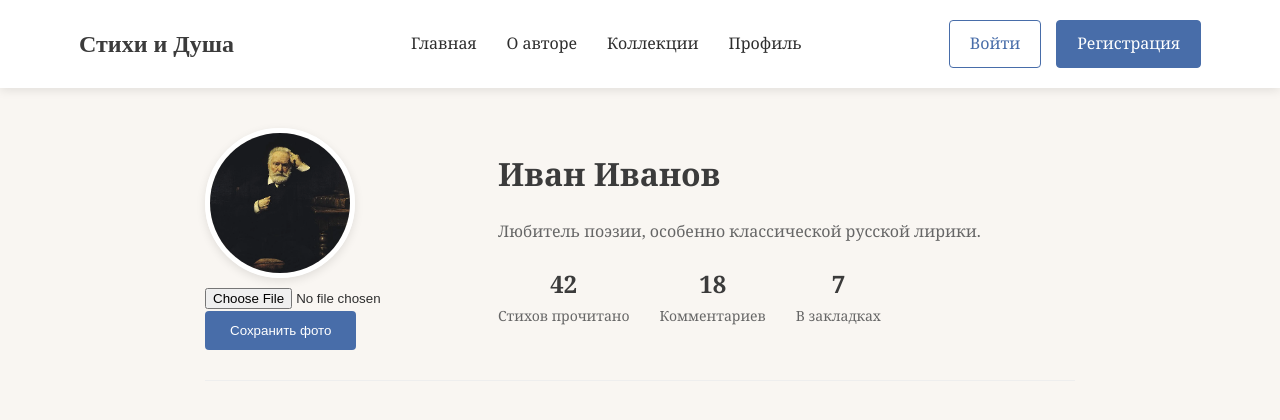
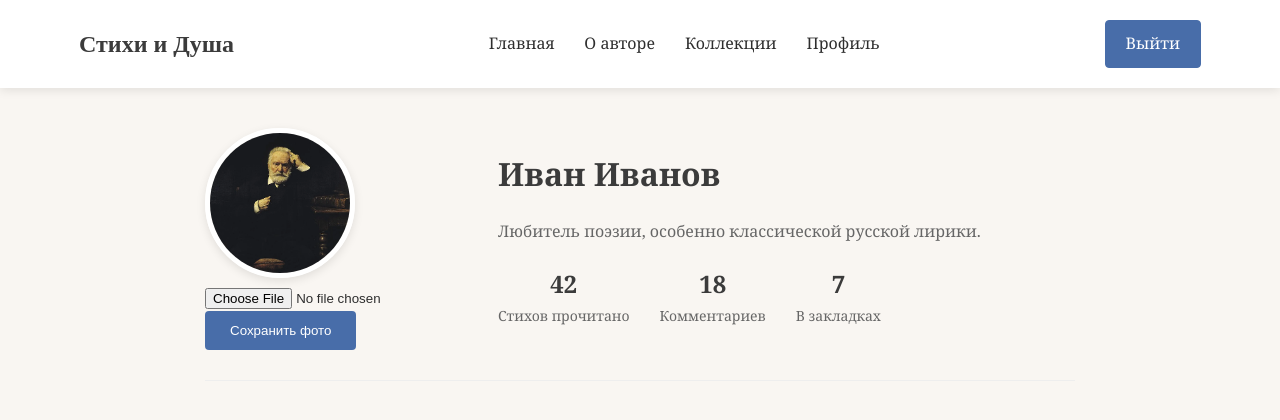
Before and after one commit to vladkish/crud, a Django app: page /users/profile/ in a window 1280 px wide. Shown: the top 420 px of the page. Run offline with Django 4.2, Linux system fonts and the light colour scheme; a user stored in the database is signed in.

Commit message:
editing the structure of the base template

```diff
--- a/backend/poem/frontend/css/style.css
+++ b/backend/poem/frontend/css/style.css
@@ -830,7 +830,3 @@ h3 {
 .comment:nth-child(1) { animation-delay: 0.1s; }
 .comment:nth-child(2) { animation-delay: 0.2s; }
 .comment:nth-child(3) { animation-delay: 0.3s; }
-
-.block_change {
-    /* display: none; */
-}
--- a/backend/poem/users/templates/users/base.html
+++ b/backend/poem/users/templates/users/base.html
@@ -21,12 +21,18 @@
                         <li><a href="{% url "index" %}">Главная</a></li>
                         <li><a href="#">О авторе</a></li>
                         <li><a href="#">Коллекции</a></li>
-                        <li><a href="{% url "users:profile" %}">Профиль</a></li>
+                        {% if user.is_authenticated %}
+                            <li><a href="{% url "users:profile" %}">Профиль</a></li>
+                        {% endif %}
                     </ul>
                 </nav>
                 <div class="auth">
-                    <a href="{% url "users:login" %}" class="btn btn-login active">Войти</a>
-                    <a href="{% url "users:sign" %}" class="btn btn-signup">Регистрация</a>
+                    {% if not user.is_authenticated %}
+                        <a href="{% url "users:login" %}" class="btn btn-login">Войти</a>
+                        <a href="{% url "users:sign" %}" class="btn btn-signup">Регистрация</a>
+                    {% else %}
+                        <a href="{% url "users:sign" %}" class="btn btn-signup">Выйти</a>
+                    {% endif %}
                 </div>
             </div>
         </div>
```
Also changed, not shown: backend/poem/show/templates/show/base.html (+9 -3 lines), backend/poem/db.sqlite3.
